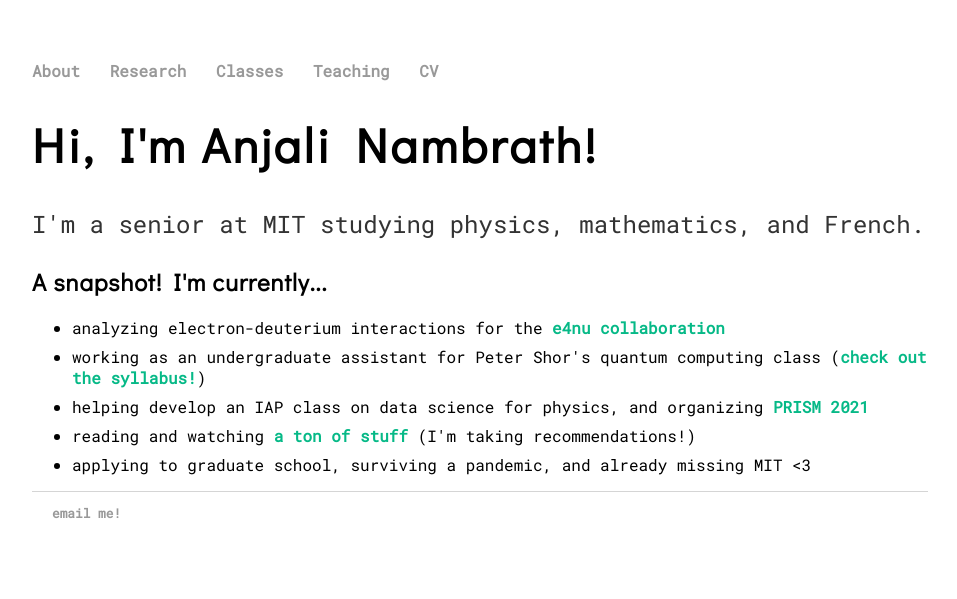
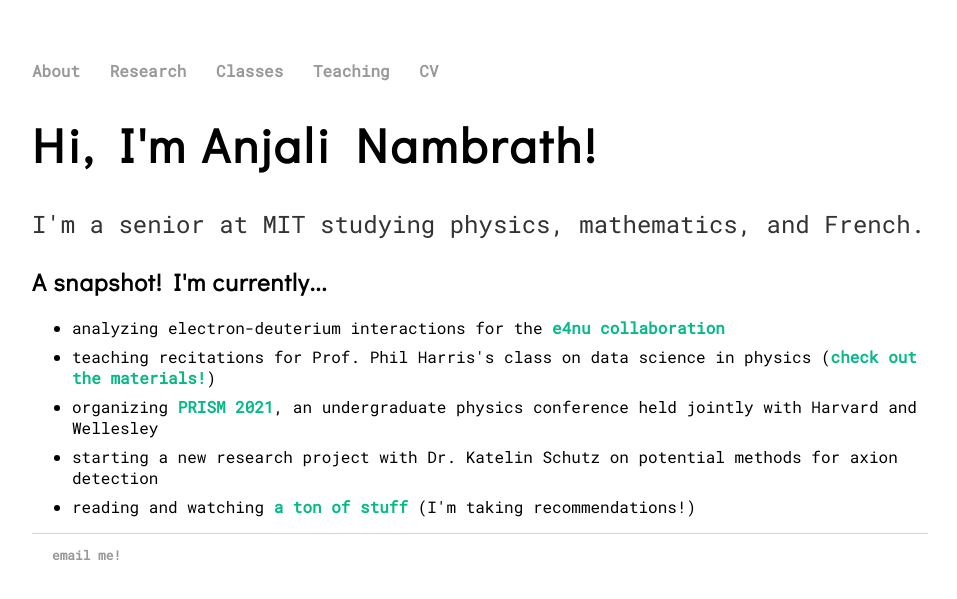
Before and after one commit to nambrath/nambrath.github.io, a Jekyll site: the page built from index.html, in a window 1280 px wide. Shown: the top 599 px of the page, without its empty margins (160-1117 px from the left). Built offline with Jekyll 4.4.1, drawn with Linux system fonts in a browser that asks for light colours.

Commit message:
updated snapshot, added 353 notes

```diff
--- a/index.html
+++ b/index.html
@@ -10,10 +10,10 @@ title: Anjali Nambrath
 	<div class="snapshot">
 		<ul>
 			<li> analyzing electron-deuterium interactions for the <a href='https://www.hen-lab.com/research-neutrino'>e4nu collaboration</a> </li>
-			<li> working as an undergraduate assistant for Peter Shor's quantum computing class (<a href="http://math.mit.edu/~shor/Course-Info-435.pdf">check out the syllabus!</a>) </li>
-			<li> helping develop an IAP class on data science for physics, and organizing <a href="https://sites.google.com/view/mitprism2020/home">PRISM 2021</a> </li>
+			<li> teaching recitations for Prof. Phil Harris's class on data science in physics (<a href="https://github.com/violatingcp/MIT_8.S50/">check out the materials!</a>) </li>
+			<li> organizing <a href="https://sites.google.com/view/mitprism2021/home">PRISM 2021</a>, an undergraduate physics conference held jointly with Harvard and Wellesley </li>
+			<li> starting a new research project with Dr. Katelin Schutz on potential methods for axion detection </li>
 			<li> reading and watching <a href='https://docs.google.com/document/d/1GPP7JUexdlLXJn-BeL4fRgRqRxN_udLn0hH3LZWO7_g/edit?usp=sharing'>a ton of stuff</a> (I'm taking recommendations!)</li>
-			<li> applying to graduate school, surviving a pandemic, and already missing MIT <3 </li>
 		</ul>
 	</div>
 </div>
--- a/research/index.html
+++ b/research/index.html
@@ -14,7 +14,7 @@ title: Research
 		<p class="para">
 			Papers and posters:
 			<ul>
-				<li> Electron Beam Energy Reconstruction for Neutrino Oscillation Measurements <br><span class='loc'>(in preparation)</span></li>
+				<li> Electron Beam Energy Reconstruction for Neutrino Oscillation Measurements <br><span class='loc'>(submitted to <em>Nature</em>)</span></li>
 				<li> <a href="http://meetings.aps.org/Meeting/DNP20/Session/MM.4">Benchmarking neutrino energy reconstruction methods using electron-deuterium scattering data</a> <br><span class='loc'> 2020 APS DNP yearly meeting, and MIT PRISM 2020 </span></li>
 				<li> <a href="/stuff/fnal_suli.pdf">Studying the use of e- data for DUNE energy reconstruction</a> <br><span class='loc'>Fermilab SULI poster session (2019)</span> </li>
 			</ul>
--- a/teaching/index.html
+++ b/teaching/index.html
@@ -63,7 +63,7 @@ title: Teaching
 			<ul>
 				<li> <a href='18-615.pdf'>18.615</a>: Introduction to Stochastic Processes (Spring 2020)</li>
 				<li> 18.435: Quantum Computing (coming soon!) </li>
-				<li> 18.353: Nonlinear Dynamics and Chaos (coming soon!) </li>
+				<li> <a href='18-353.pdf'>18.353</a>: Nonlinear Dynamics and Chaos (Fall 2020) </li>
 			</ul>
 		</p>
 	</div>
```
Also changed, not shown: 1 other file.
